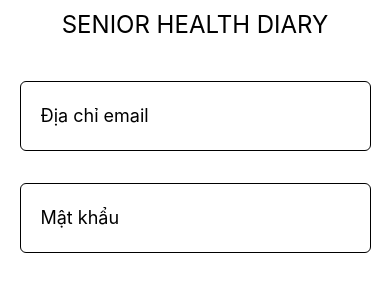
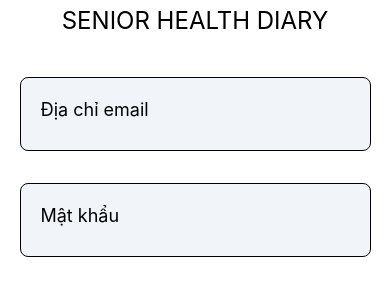
Before and after one commit to vominhthongss/senior-health-diary, a React Native app: screen / in a window 390 px wide. Shown: the part 277-568 px from the top of the page. Built offline with nearby package versions, Linux system fonts and the light colour scheme; what react-native-calendars would draw is missing.

Commit message:
update CustomizetextInput.js

```diff
--- a/src/components/CustomizeTextInput/CustomizetextInput.js
+++ b/src/components/CustomizeTextInput/CustomizetextInput.js
@@ -7,9 +7,9 @@ function CustomizeTextInput({
   secureTextEntry,
 }) {
   return (
-    <View className="w-full">
+    <View className="w-full border rounded-lg bg-slate-100">
       <TextInput
-        className="p-5 border rounded-md text-lg"
+        className="px-5 border-none text-lg h-20 -mt-2"
         placeholder={placeholder}
         value={value}
         onChangeText={onChangeText}
```
